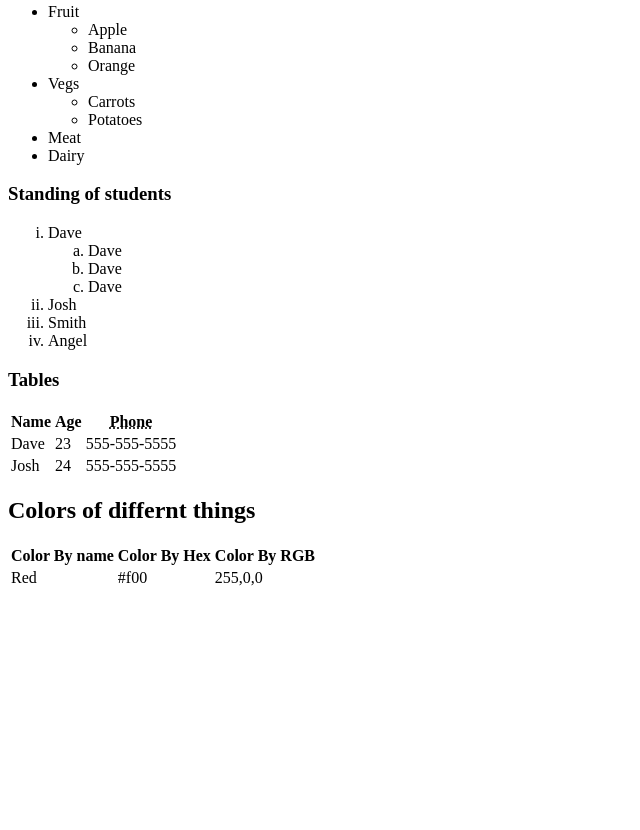
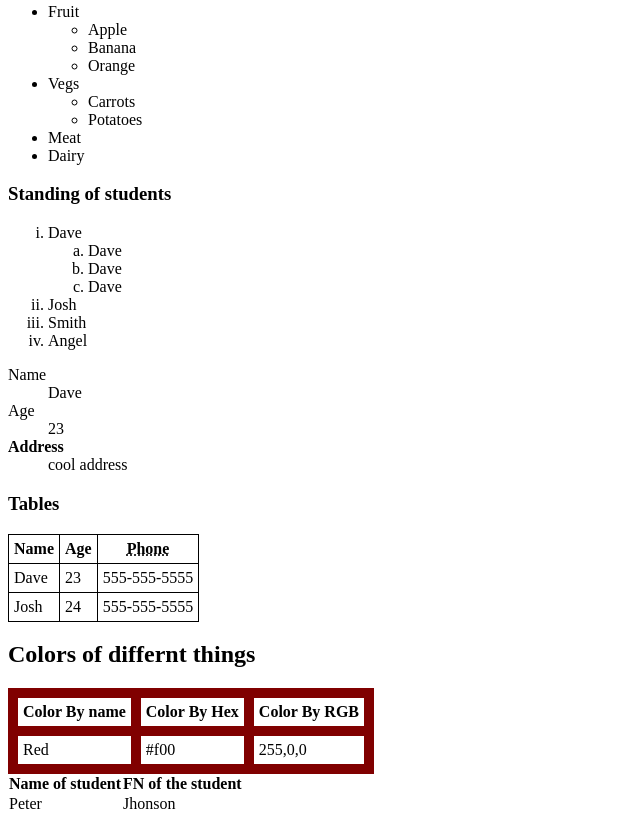
Before and after one commit to ProHashim/Jerry-Classes-, a plain HTML site: page class 1-10/class1.html in a window 1280 px wide. Shown: the part 444-1274 px from the top of the page, without its empty margins (0-640 px from the left). Before the commit the page ends 1050 px from the top, so only its background shows below. Drawn offline with Linux system fonts and the light colour scheme.

Commit message:
sunday 6 march

```diff
--- a/class 1-10/class1.html
+++ b/class 1-10/class1.html
@@ -5,6 +5,23 @@
     <meta http-equiv="X-UA-Compatible" content="IE=edge" />
     <meta name="viewport" content="width=device-width, initial-scale=1.0" />
     <title>Class 1 / 10</title>
+    <style>
+      .hello-tab th,
+      .hello-tab td {
+        border: 1px solid black;
+        padding: 5px;
+      }
+
+      #hellooo th,
+      #hellooo td {
+        border: 10px solid maroon;
+        padding: 5px;
+      }
+
+      table {
+        border-collapse: collapse;
+      }
+    </style>
   </head>
   <body>
     <h2>Class 1 /10</h2>
@@ -81,8 +98,22 @@
       <li>Angel</li>
     </ol>
 
+    <!-- description list -->
+    <dl>
+      <!-- d title -->
+      <dt>Name</dt>
+      <!-- d data -->
+      <dd>Dave</dd>
+      <dt>Age</dt>
+      <dd>23</dd>
+      <dt>
+        <b>Address</b>
+      </dt>
+      <dd>cool address</dd>
+    </dl>
+
     <h3>Tables</h3>
-    <table>
+    <table class="hello-tab">
       <tr>
         <th>Name</th>
         <th>Age</th>
@@ -102,7 +133,7 @@
       </tr>
     </table>
 
-    <table>
+    <table id="hellooo">
       <!-- table heading -->
       <thead>
         <h2>Colors of differnt things</h2>
@@ -114,13 +145,35 @@
           <th>Color By Hex</th>
           <th>Color By RGB</th>
         </tr>
-
+      </thead>
+      <tbody>
         <tr>
           <td>Red</td>
           <td>#f00</td>
           <td>255,0,0</td>
         </tr>
+      </tbody>
+    </table>
+
+    <table onclick="myFun()">
+      <!-- table head -->
+      <thead>
+        <!-- table row -->
+        <tr>
+          <!-- table heading -->
+          <th>Name of student</th>
+          <th>FN of the student</th>
+        </tr>
       </thead>
+
+      <!-- table body -->
+      <tbody>
+        <tr>
+          <!-- table data -->
+          <td>Peter</td>
+          <td>Jhonson</td>
+        </tr>
+      </tbody>
     </table>
 
     <!-- Class and ID is your homework-->
@@ -128,5 +181,11 @@
     <p class="class-name"></p>
 
     <p id="id-name "></p>
+
+    <script>
+      function myFun() {
+        alert("Hello World");
+      }
+    </script>
   </body>
 </html>
```
Also changed, not shown: class 2-10/form.html (+3 -0 lines), index.html (+2 -0 lines).
